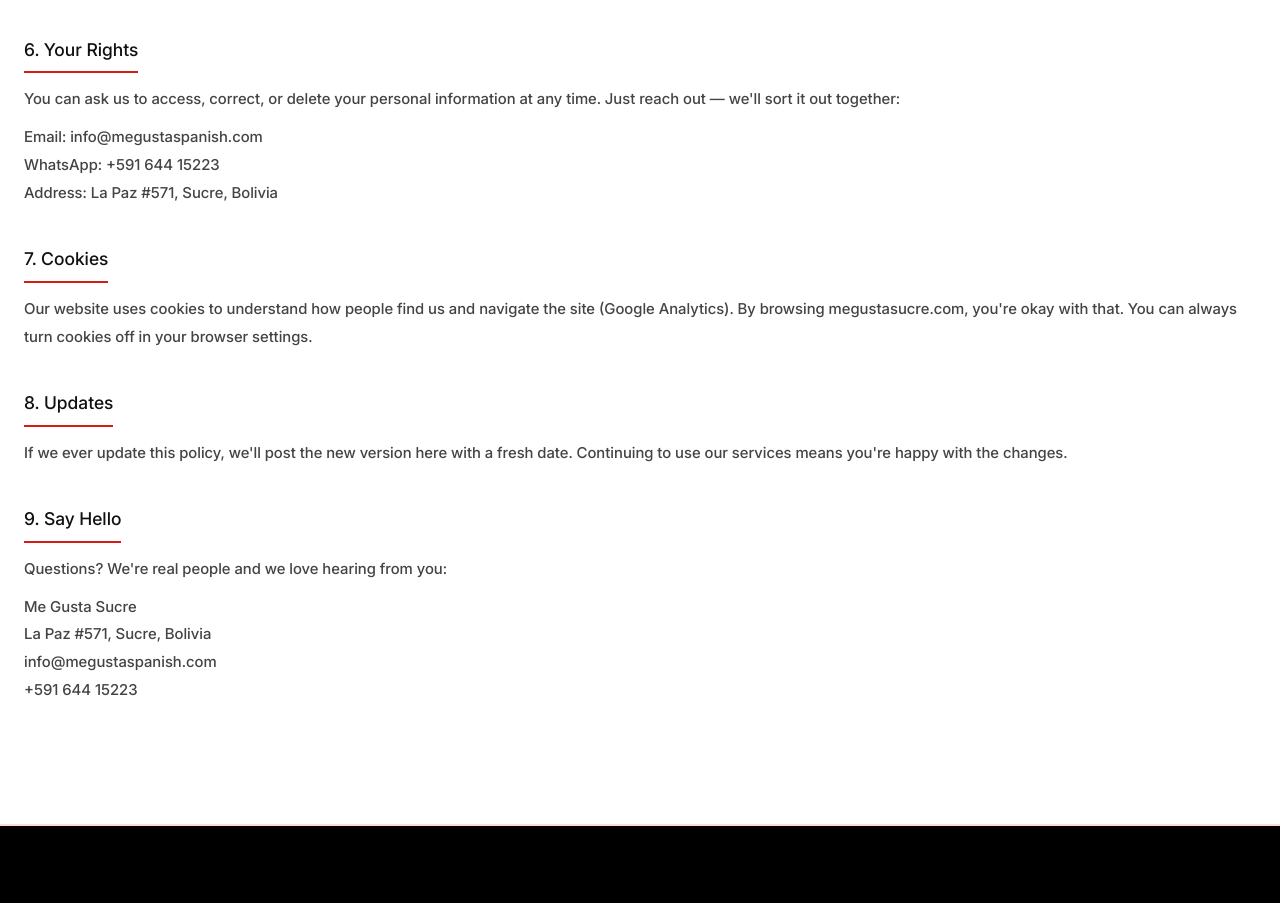
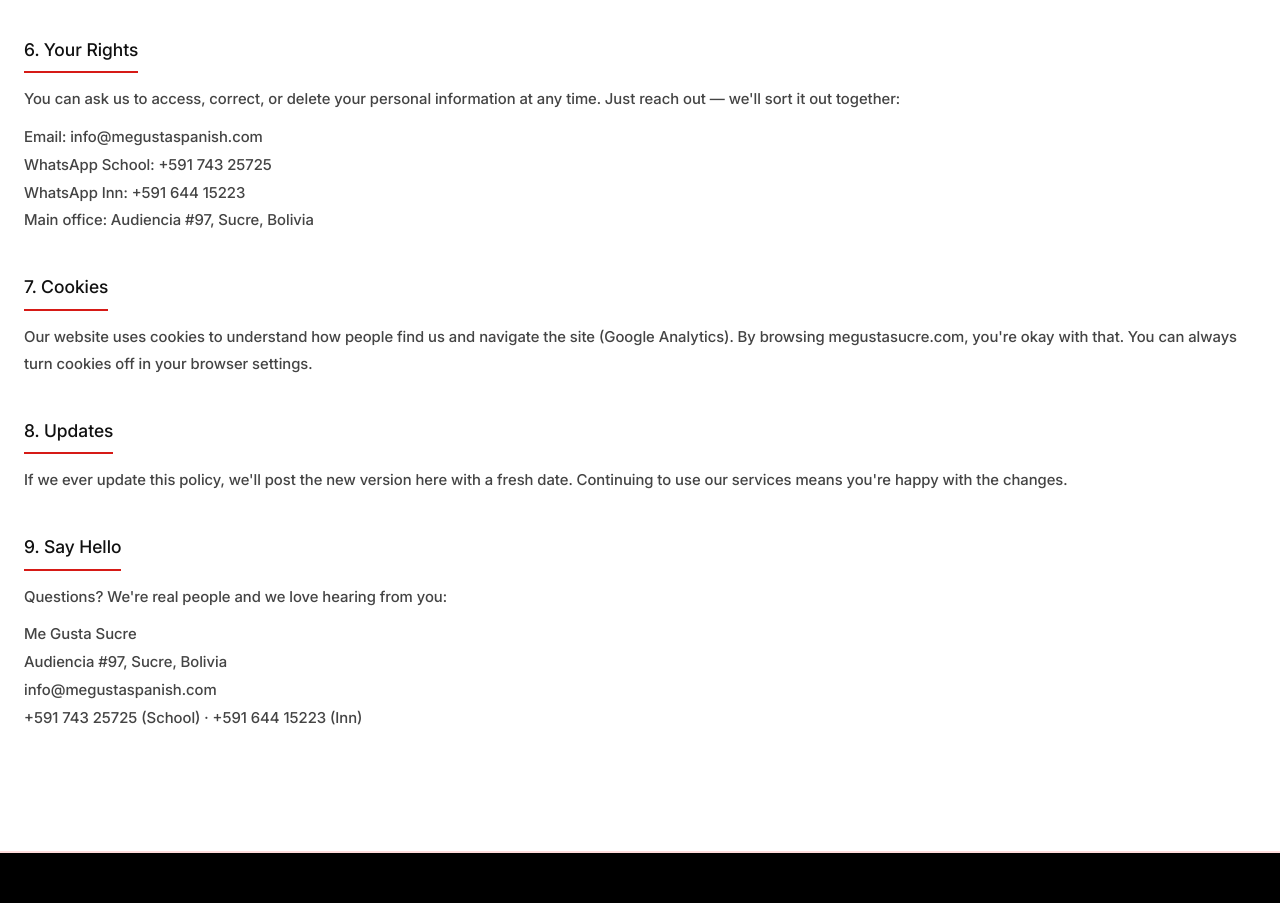
Before and after one commit to Megustasucre/Me-gusta-sucre-oficial, a plain HTML site: page public/privacidad.html in a window 1280 px wide. Shown: the part 1547-2450 px from the top of the page. Drawn offline with Linux system fonts and the light colour scheme; a web font is replaced by a local one.

Commit message:
Fix contact info: use School (Audiencia #97) as main address, list both numbers

```diff
--- a/public/privacidad.html
+++ b/public/privacidad.html
@@ -141,8 +141,9 @@
           <h2>6. Your Rights</h2>
           <p>You can ask us to access, correct, or delete your personal information at any time. Just reach out — we'll sort it out together:</p>
           <p style="margin-top:10px"><strong>Email:</strong> info@megustaspanish.com<br>
-          <strong>WhatsApp:</strong> +591 644 15223<br>
-          <strong>Address:</strong> La Paz #571, Sucre, Bolivia</p>
+          <strong>WhatsApp School:</strong> +591 743 25725<br>
+          <strong>WhatsApp Inn:</strong> +591 644 15223<br>
+          <strong>Main office:</strong> Audiencia #97, Sucre, Bolivia</p>
         </div>
 
         <div class="policy-section">
@@ -159,9 +160,9 @@
           <h2>9. Say Hello</h2>
           <p>Questions? We're real people and we love hearing from you:</p>
           <p style="margin-top:10px"><strong>Me Gusta Sucre</strong><br>
-          La Paz #571, Sucre, Bolivia<br>
+          Audiencia #97, Sucre, Bolivia<br>
           info@megustaspanish.com<br>
-          +591 644 15223</p>
+          +591 743 25725 (School) · +591 644 15223 (Inn)</p>
         </div>
 
       </div>
@@ -218,8 +219,9 @@
           <h2>6. Tus derechos</h2>
           <p>Puedes pedirnos en cualquier momento que accedamos, corrijamos o eliminemos tu información personal. Solo escríbenos — lo resolvemos juntos:</p>
           <p style="margin-top:10px"><strong>Correo:</strong> info@megustaspanish.com<br>
-          <strong>WhatsApp:</strong> +591 644 15223<br>
-          <strong>Dirección:</strong> La Paz #571, Sucre, Bolivia</p>
+          <strong>WhatsApp Escuela:</strong> +591 743 25725<br>
+          <strong>WhatsApp Hostal:</strong> +591 644 15223<br>
+          <strong>Sede central:</strong> Audiencia #97, Sucre, Bolivia</p>
         </div>
 
         <div class="policy-section">
@@ -236,9 +238,9 @@
           <h2>9. Escríbenos</h2>
           <p>¿Preguntas? Somos personas reales y nos encanta saber de ti:</p>
           <p style="margin-top:10px"><strong>Me Gusta Sucre</strong><br>
-          La Paz #571, Sucre, Bolivia<br>
+          Audiencia #97, Sucre, Bolivia<br>
           info@megustaspanish.com<br>
-          +591 644 15223</p>
+          +591 743 25725 (Escuela) · +591 644 15223 (Hostal)</p>
         </div>
 
       </div>
```
Also changed, not shown: public/terminos.html (+4 -4 lines).
